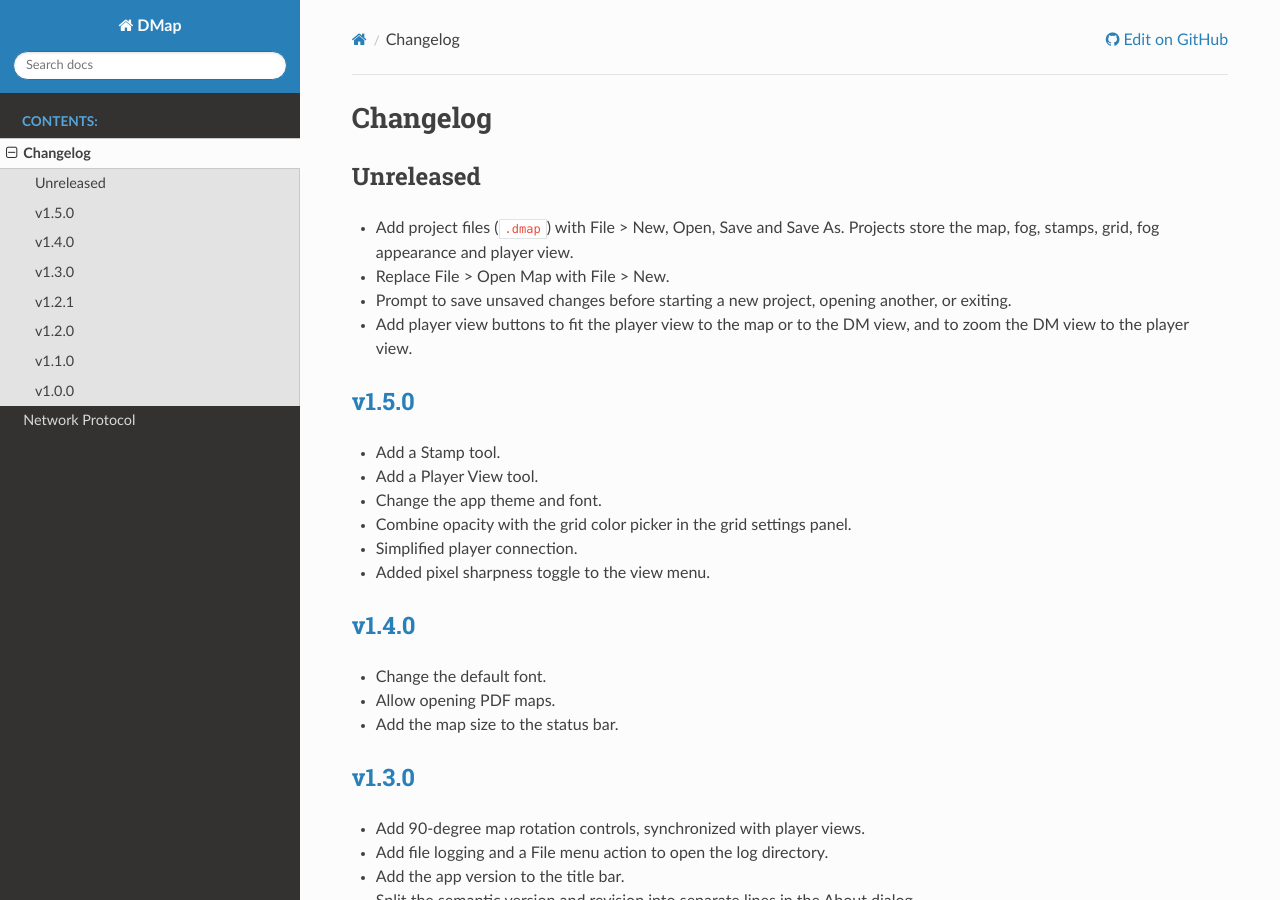
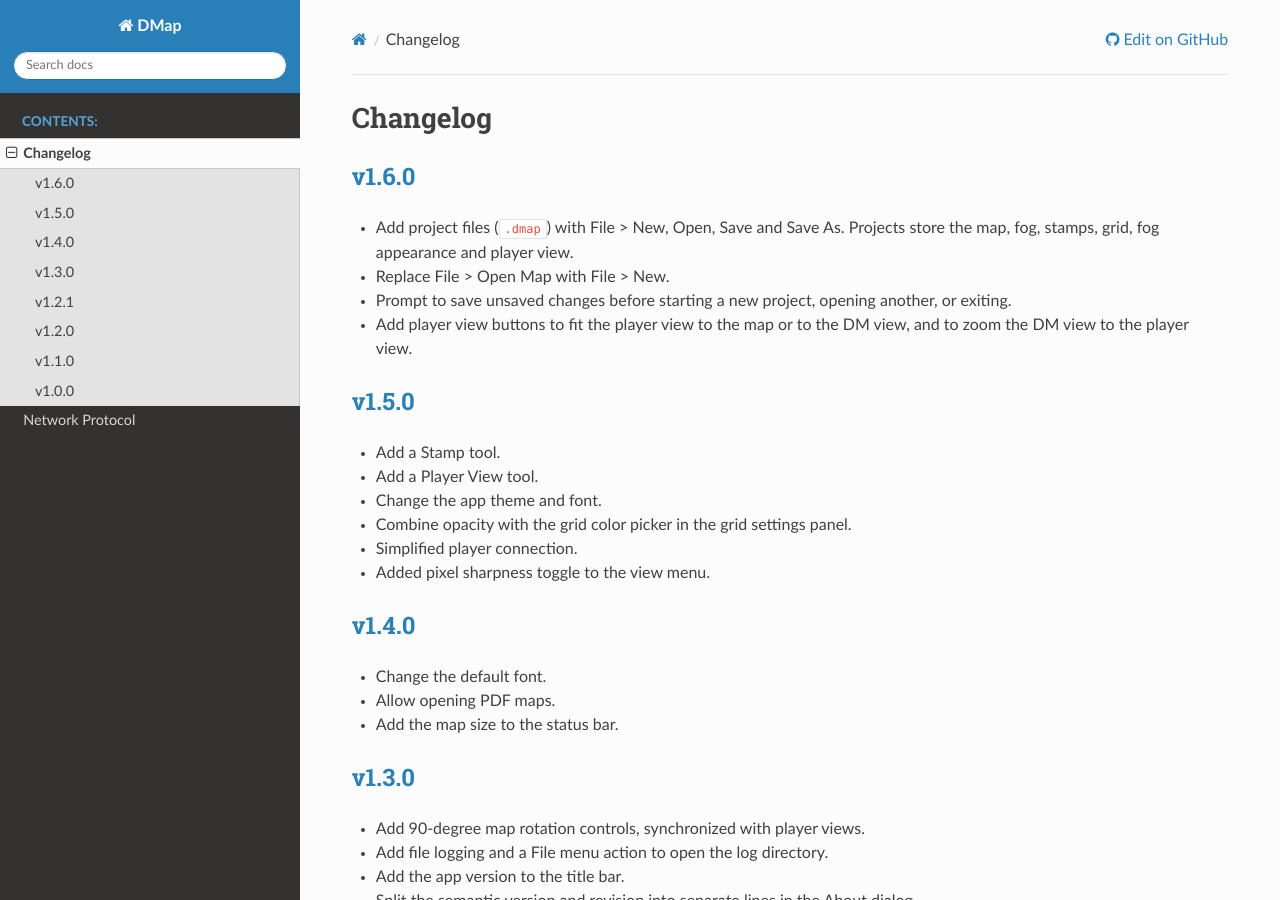
Before and after one commit to campbellmbrown/dmap-net, a Sphinx documentation site: the page built from docs/source/changelog.rst, in a window 1280 px wide and 900 px high. Built offline with Sphinx 7.4.7 and the Read the Docs theme 3.1.0, drawn with Linux system fonts in a browser that asks for light colours.

Commit message:
Bump version

```diff
--- a/docs/source/changelog.rst
+++ b/docs/source/changelog.rst
@@ -1,8 +1,11 @@
 Changelog
 =========
 
-Unreleased
-----------
+.. Unreleased
+.. ----------
+
+:release-link:`v1.6.0`
+----------------------
 
 * Add project files (``.dmap``) with File > New, Open, Save and Save As. Projects store the map, fog, stamps, grid, fog appearance and player view.
 * Replace File > Open Map with File > New.
```
Also changed, not shown: 1 other file.
